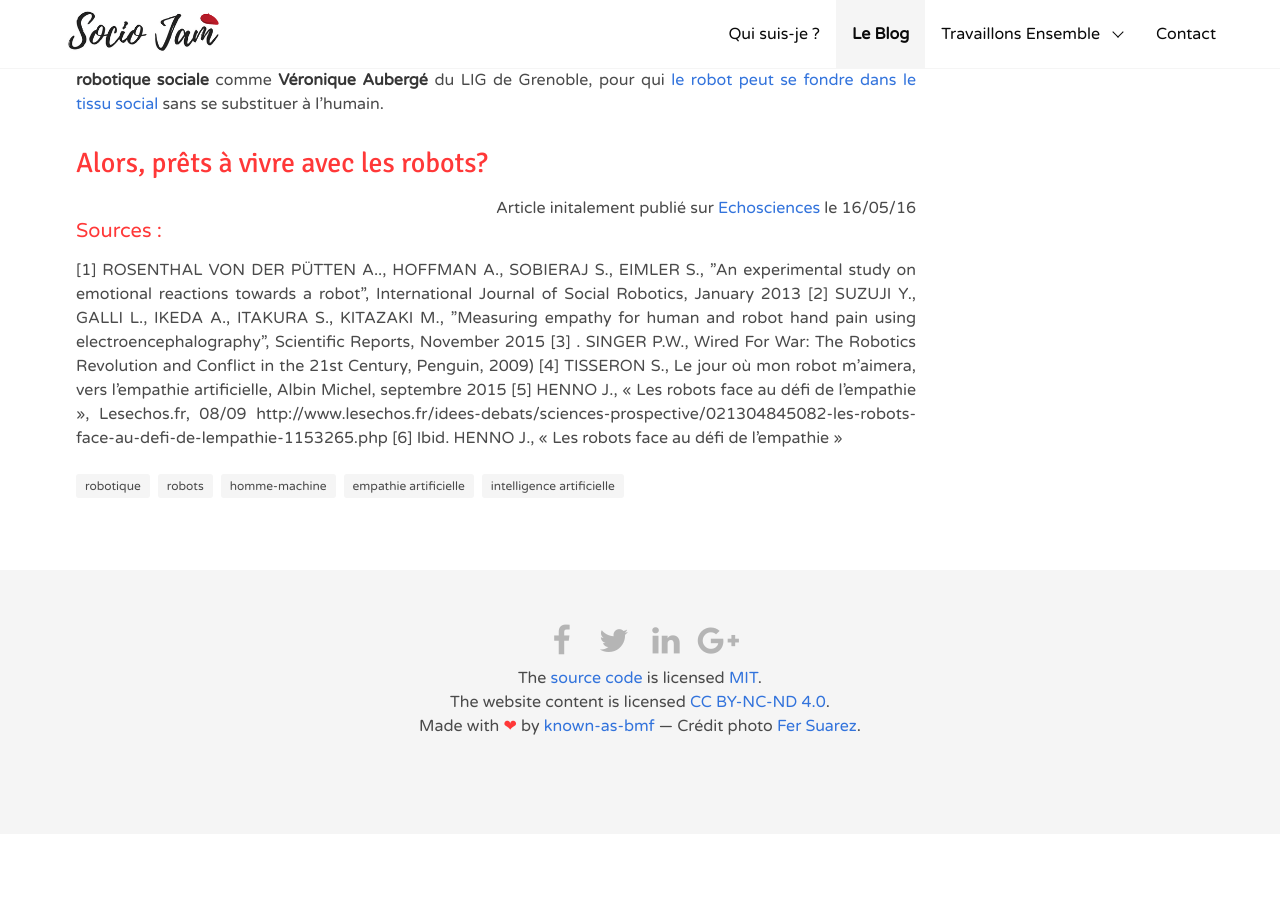
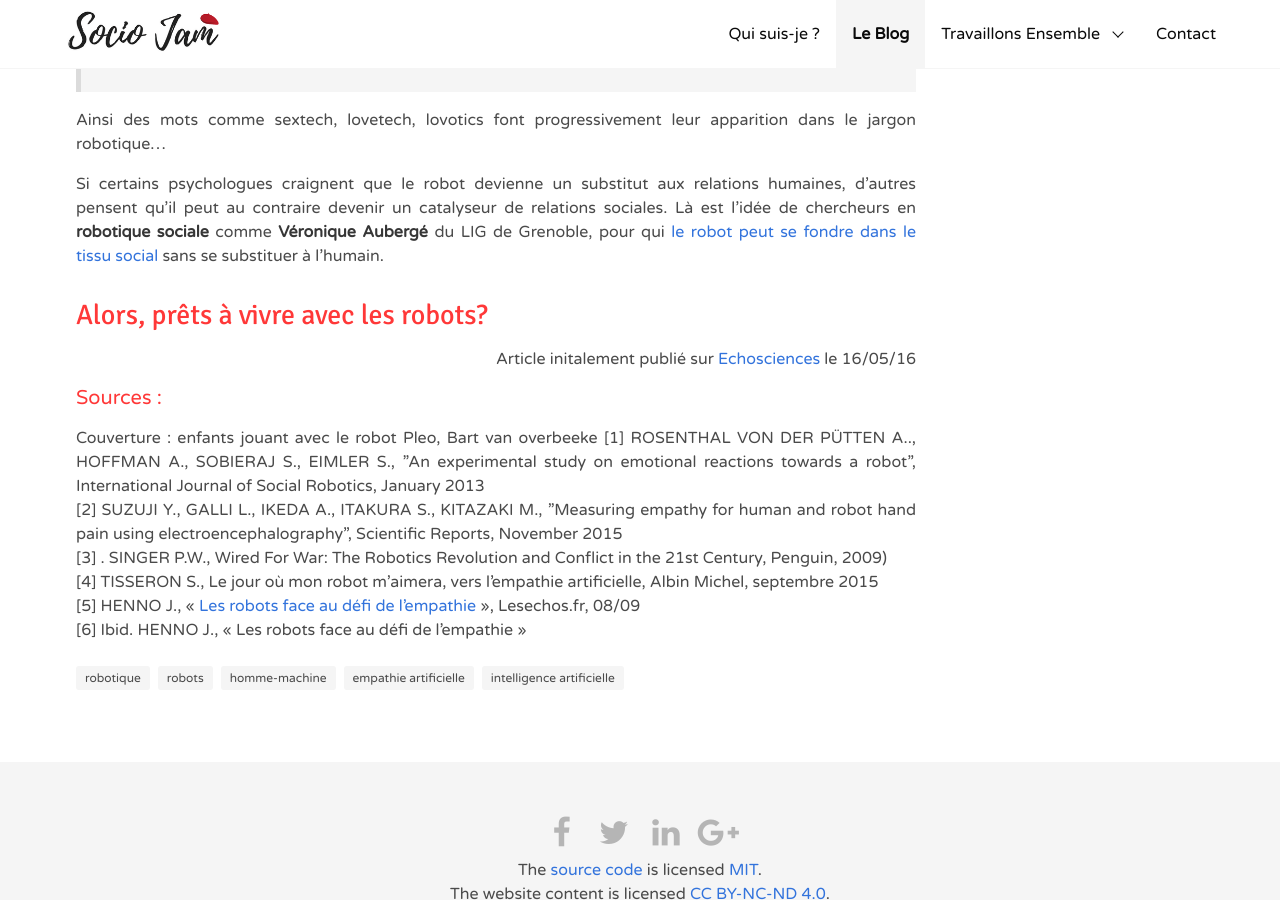
Before and after one commit to marguerite-p/marguerite-p.github.io, a Jekyll site: the page built from _posts/2018-01-02-empathie-artificielle.md, in a window 1280 px wide and 900 px high, scrolled down 4247 px. Built offline with Jekyll 4.4.1, drawn with Linux system fonts in a browser that asks for light colours; comment, search, counter and statistics services are not loaded; a style sheet for code colours, icons or effects is not loaded; before the commit the page ends 5081 px from its top, so only the background shows below that.

Commit message:
updated photo credits & other things

```diff
--- a/_posts/2018-01-02-empathie-artificielle.md
+++ b/_posts/2018-01-02-empathie-artificielle.md
@@ -60,8 +60,10 @@
 
 ## Aimer son robot ?
 
-![Bender Futurama aimer son robot](/assets/images/science/empathie-artificielle/empathie-artificielle-1.jpg)
-Le robot Bender dans la série Futurama
+<figure class="image">
+    <img src="/assets/images/science/empathie-artificielle/empathie-artificielle-2.jpg" alt="Bender futurama amour robot">
+    <span class="is-credits">Le robot Bender dans la série Futurama</span>
+</figure>
 
 Dans la série suédoise **Real Humans**, les **relations sexuelles avec son robot** ou un robot de prostitution sont socialement acceptées, ce qui a interpellé de nombreux téléspectateurs. Pourtant, certains voient en les robots l’avenir des sex toys et des poupées gonflables. Dans son livre *Love and Sex with Robots* (2007), le chercheur britannique **David Levy** craint que dans cinquante ans **la robophilie** devienne la norme. Pour la maître de conférences en psychologie **Helen Driscoll**, la **sex tech** (technologie du sexe) est vouée à se développer rapidement :
 
@@ -74,14 +76,14 @@
 
 ## Alors, prêts à vivre avec les robots?
 
-<div class="has-text-right">Article initalement publié sur <a href="https://www.echosciences-grenoble.fr/communautes/monstrueux/articles/les-dangers-de-l-empathie-artificielle#_ftn1" target="_blank">Echosciences</a> le 16/05/16</div>
+<p class="has-text-right">Article initalement publié sur <a href="https://www.echosciences-grenoble.fr/communautes/monstrueux/articles/les-dangers-de-l-empathie-artificielle#_ftn1" target="_blank">Echosciences</a> le 16/05/16</p>
 
 #### Sources :
 
+Couverture : enfants jouant avec le robot Pleo, Bart van overbeeke
 [1] ROSENTHAL VON DER PÜTTEN A.., HOFFMAN A., SOBIERAJ S., EIMLER S., ”An experimental study on emotional reactions towards a robot”, International Journal of Social Robotics, January 2013
 [2] SUZUJI Y., GALLI L., IKEDA A., ITAKURA S., KITAZAKI M., ”Measuring empathy for human and robot hand pain using electroencephalography”, Scientific Reports, November 2015
 [3] . SINGER P.W., Wired For War: The Robotics Revolution and Conflict in the 21st Century, Penguin, 2009)
 [4] TISSERON S., Le jour où mon robot m’aimera, vers l’empathie artificielle, Albin Michel, septembre 2015
-[5] HENNO J., « Les robots face au défi de l’empathie », Lesechos.fr, 08/09
-http://www.lesechos.fr/idees-debats/sciences-prospective/021304845082-les-robots-face-au-defi-de-lempathie-1153265.php
+[5] HENNO J., « [Les robots face au défi de l’empathie](http://www.lesechos.fr/idees-debats/sciences-prospective/021304845082-les-robots-face-au-defi-de-lempathie-1153265.php) », Lesechos.fr, 08/09
 [6] Ibid. HENNO J., « Les robots face au défi de l’empathie »
```
Also changed, not shown: _posts/2018-01-22-science-confiance.md (+1 -1 lines), _posts/2018-02-11-rites-et-technonologie.md (+2 -2 lines), _posts/2018-03-11-big-data-energie.md (+1 -1 lines).
